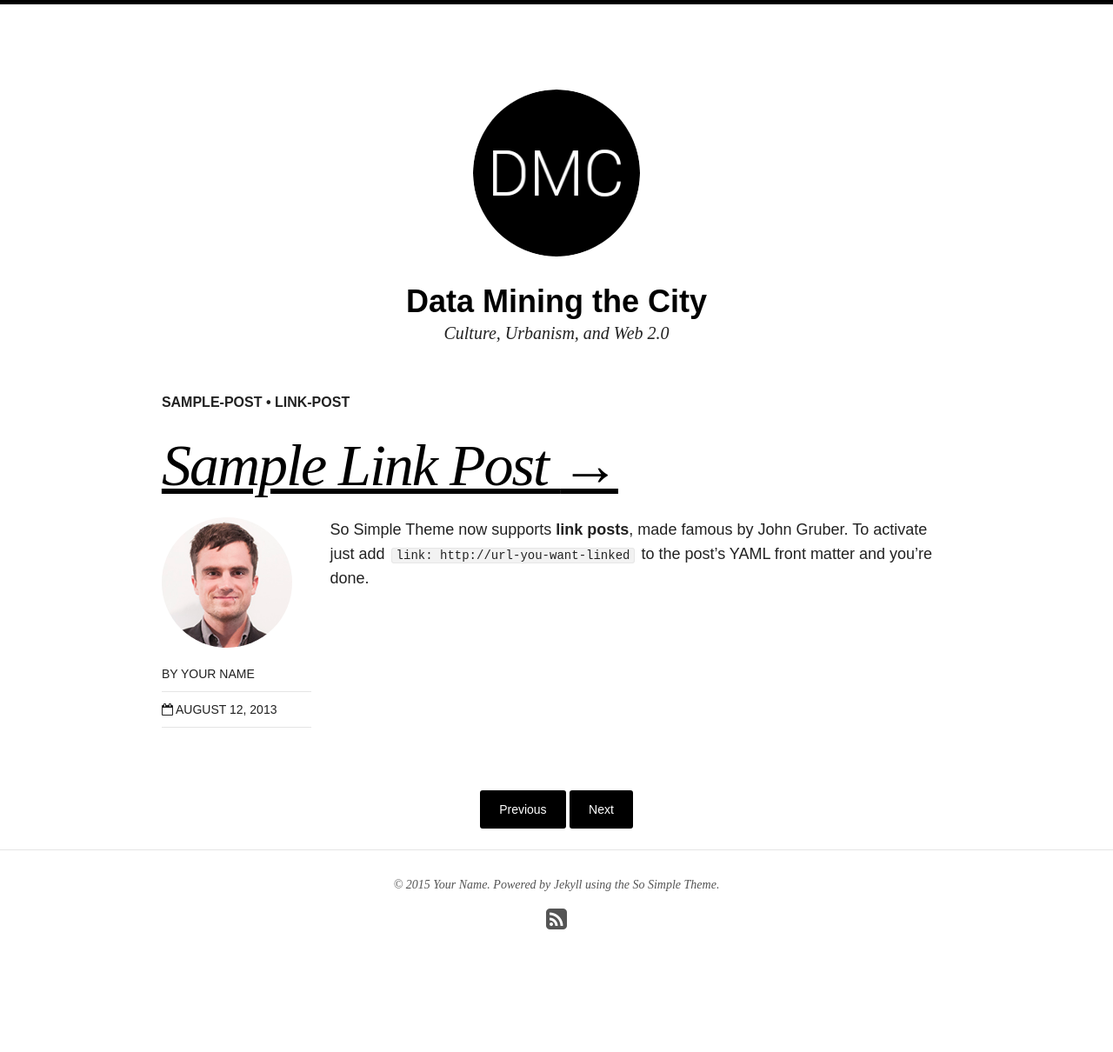
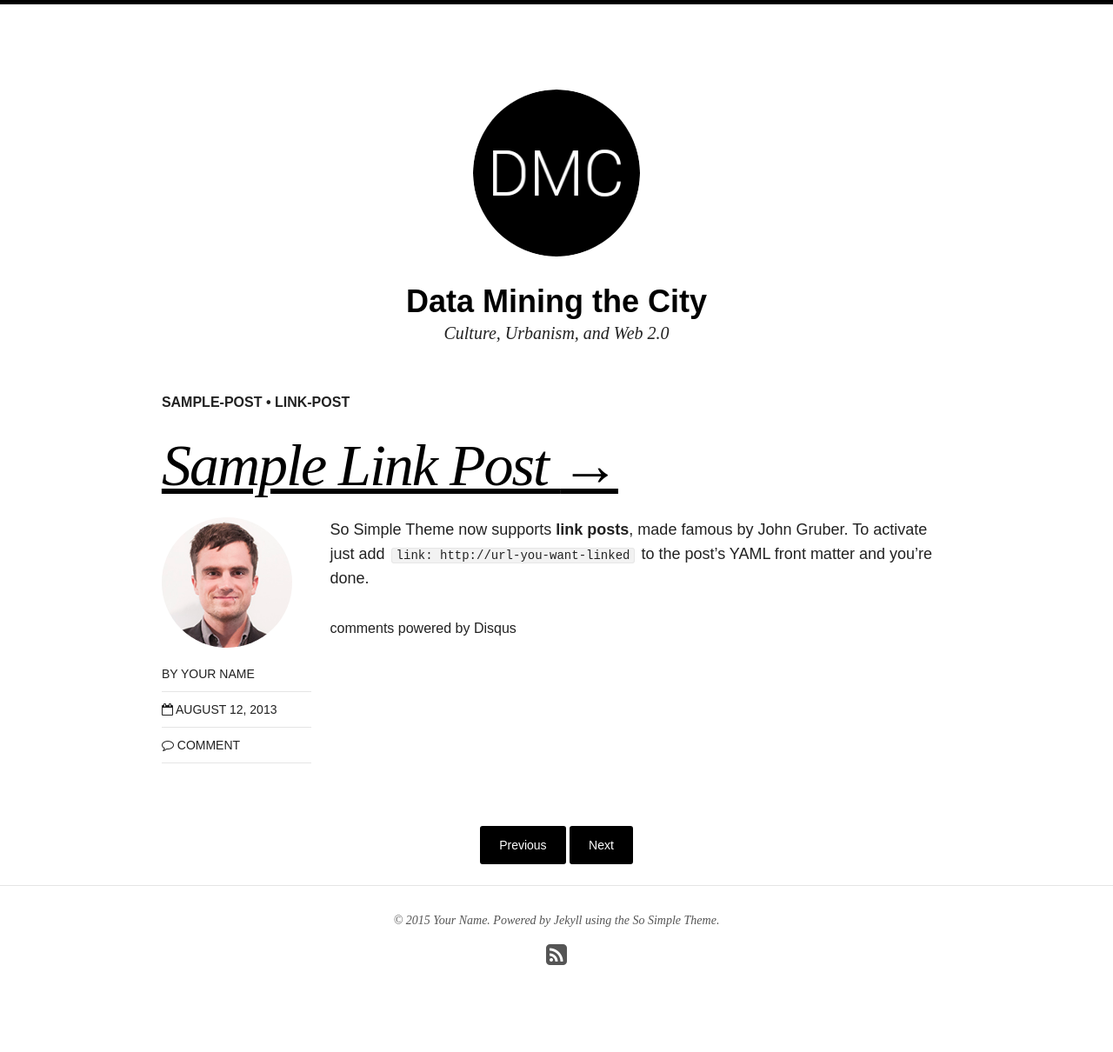
Before and after one commit to danilnagy/dmc, a Jekyll site: the page built from _posts/articles/2013-08-12-sample-link-post.md, in a window 1280 px wide. Shown: the whole page at 87% size. Built offline with Jekyll 4.4.1, drawn with Linux system fonts in a browser that asks for light colours; nearby versions of some CDN libraries; comment, search, counter and statistics services are not loaded; before the commit the page ends 1169 px from its top, so only the background shows below that; part of the change alters nothing that is shown.

Commit message:
Update _config.yml

```diff
--- a/_config.yml
+++ b/_config.yml
@@ -6,6 +6,8 @@ description: Culture, Urbanism, and Web 2.0
 logo: site-logo.png
 search: true
 url: http://danilnagy.github.io/dmc
+
+comments: true
 
 # Jekyll configuration
 
@@ -34,7 +36,7 @@ owner:
   name: Your Name
   avatar: bio-photo.jpg
   email: you@email.com
-  disqus-shortname:
+  disqus-shortname: datamining
   twitter: #username
   facebook: #username
   github: #username
```
